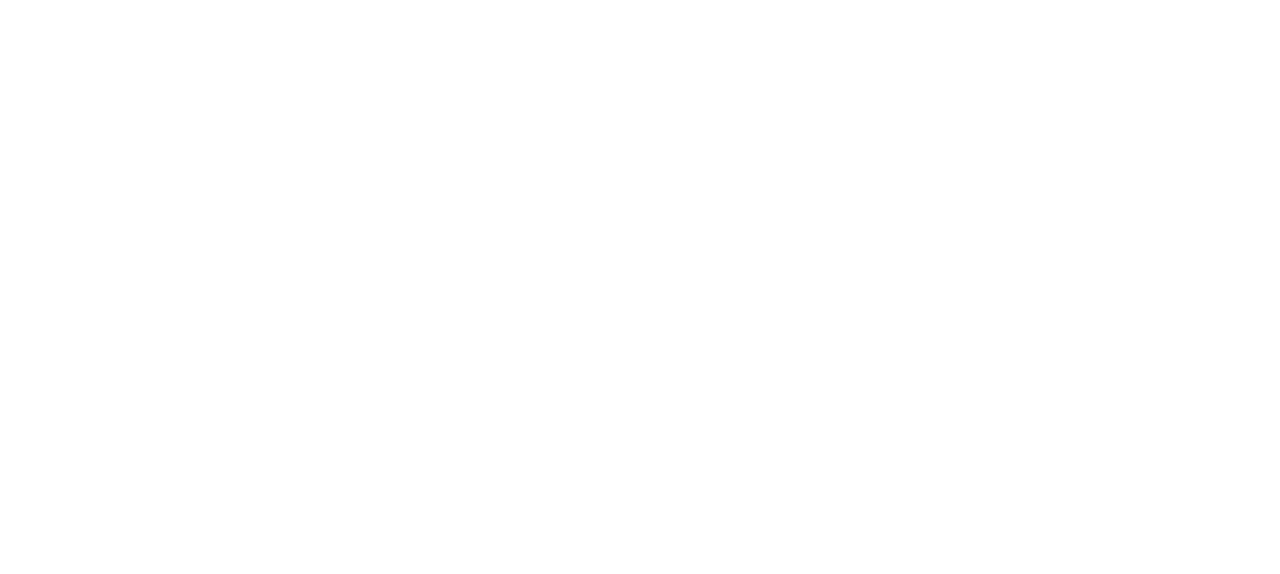
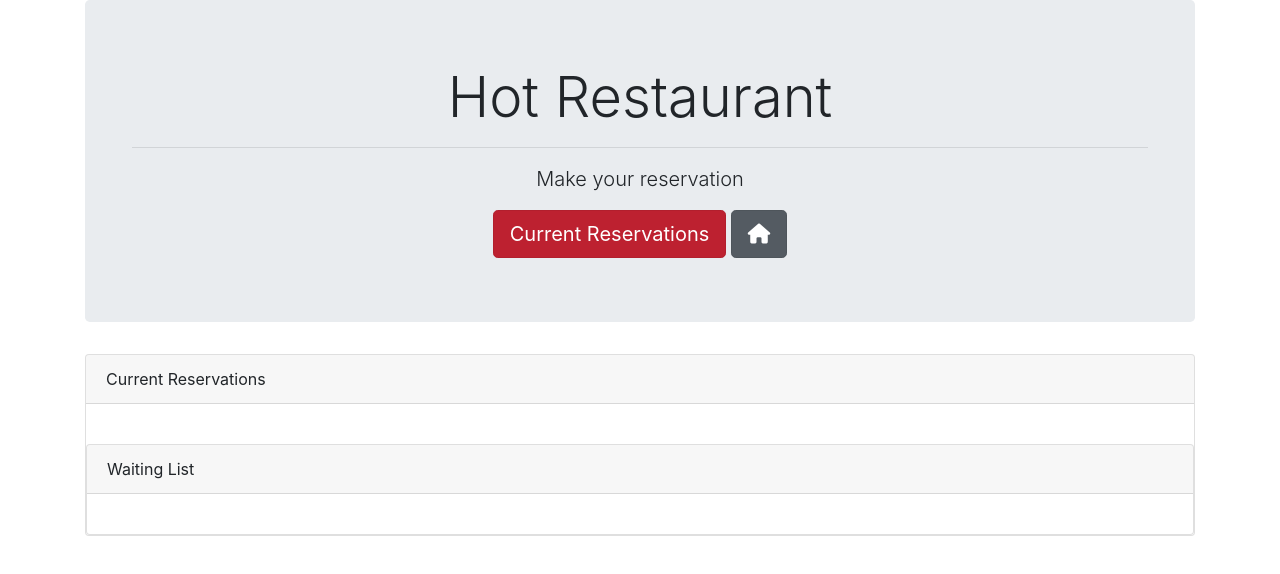
Before and after one commit to koganp42/hot-restaurant, a plain HTML site: page Develop/pages/tables.html in a window 1280 px wide. Drawn offline with nearby package versions, Linux system fonts and the light colour scheme.

Commit message:
adding tables.html structure

```diff
--- a/Develop/pages/tables.html
+++ b/Develop/pages/tables.html
@@ -1,18 +1,50 @@
 <!DOCTYPE html>
 <html lang="en">
+
 <head>
-    <meta charset="UTF-8">
-    <meta name="viewport" content="width=device-width, initial-scale=1.0">
-    <meta http-equiv="X-UA-Compatible" content="ie=edge">
-    <title>Reserve A Table</title>
-    <link rel="stylesheet"
-    href="https://maxcdn.bootstrapcdn.com/bootstrap/4.0.0/css/bootstrap.min.css">
-  <link rel="stylesheet"
-    href="https://stackpath.bootstrapcdn.com/font-awesome/4.7.0/css/font-awesome.min.css">
+  <meta charset="UTF-8">
+  <meta name="viewport" content="width=device-width, initial-scale=1.0">
+  <meta http-equiv="X-UA-Compatible" content="ie=edge">
+  <title>Reserve A Table</title>
+  <link rel="stylesheet" href="https://maxcdn.bootstrapcdn.com/bootstrap/4.0.0/css/bootstrap.min.css">
+  <link rel="stylesheet" href="https://stackpath.bootstrapcdn.com/font-awesome/4.7.0/css/font-awesome.min.css">
   <script src="https://code.jquery.com/jquery.js"></script>
   <script src="https://maxcdn.bootstrapcdn.com/bootstrap/4.0.0/js/bootstrap.min.js"></script>
+  <script src="https://kit.fontawesome.com/723d8fa4ad.js" crossorigin="anonymous"></script>
 </head>
+
 <body>
 
+  <div class="container">
+    <div class="main jumbotron jumbotron text-center">
+      <div class="container">
+        <h1 class="display-4">Hot Restaurant</h1>
+        <hr>
+        <p class="lead">Make your reservation</p>
+        <a href="#" class="btn btn-danger btn-lg active" role="button" aria-pressed="true">Current Reservations</a>
+        <a href="#" class="btn btn-secondary btn-lg active" role="button" aria-pressed="true"><i class="fas fa-home"></i></a>
+      </div>
+    </div>
+
+
+    <div class="currentReservation">
+      <div class="card">
+        <div class="card-header">
+          Current Reservations
+        </div>
+        <div class="card-body">
+          <form method="POST" role="form">
+        </div>
+
+        <div class="waitingList">
+          <div class="card">
+            <div class="card-header">
+              Waiting List
+            </div>
+            <div class="card-body">
+              <form method="POST" role="form">
+          </div>
+
 </body>
+
 </html>
```
